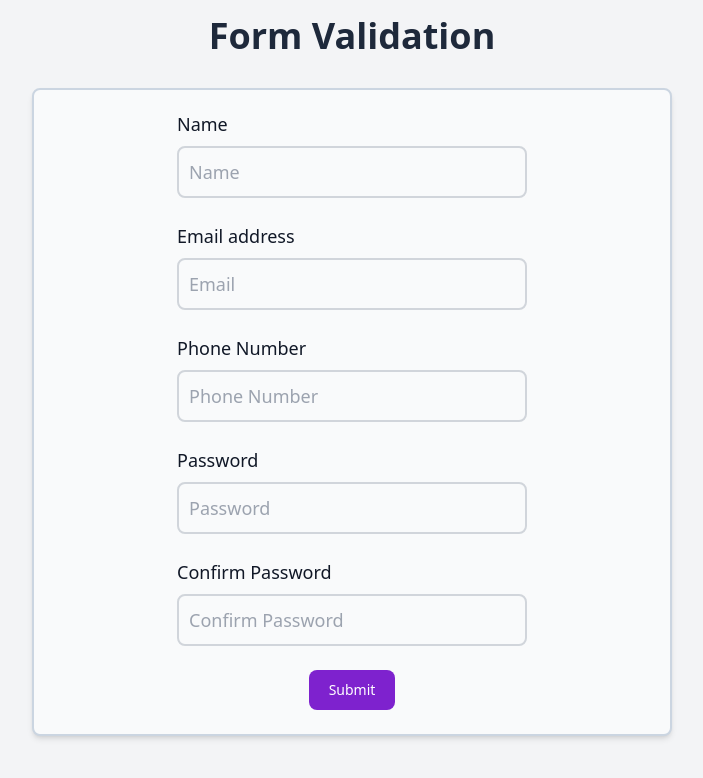
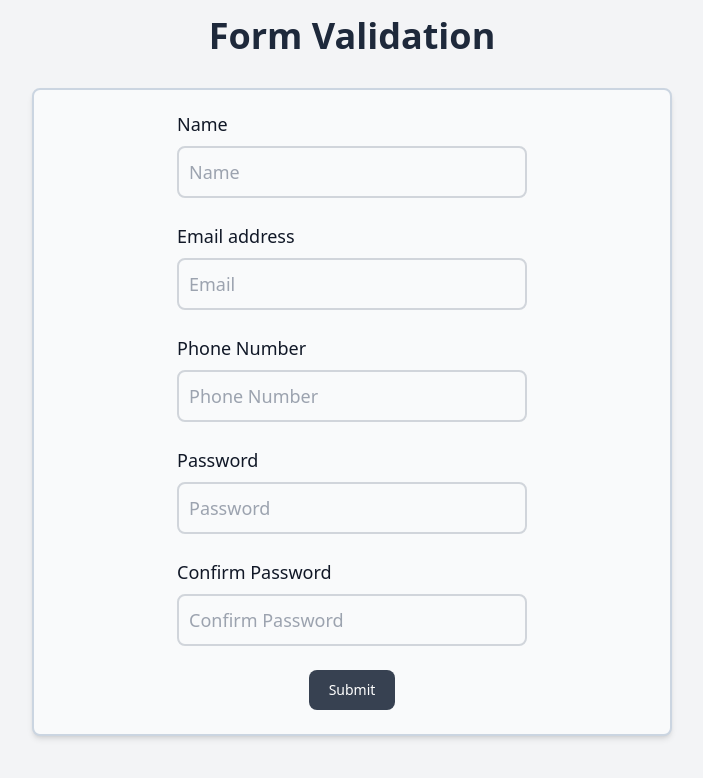
Before and after one commit to amirk1998/Form-Validation-Formik, a React (Vite) app: page / in a window 1280 px wide. Shown: the top 778 px of the page, without its empty margins (288-991 px from the left). Built offline with nearby package versions, Linux system fonts and the light colour scheme.

Commit message:
Validation on Mount has been added

```diff
--- a/src/Components/SingUp/SingUpForm.jsx
+++ b/src/Components/SingUp/SingUpForm.jsx
@@ -32,6 +32,7 @@ const validationSchema = Yup.object({
 });
 
 const SignUpForm = () => {
+  //
   const onSubmit = (values) => {
     console.log(values);
   };
@@ -41,9 +42,8 @@ const SignUpForm = () => {
     initialValues,
     onSubmit,
     validationSchema,
+    validateOnMount: true,
   });
-
-  // console.log(formik.values);
 
   return (
     <div className='h-screen w-1/2'>
@@ -171,7 +171,12 @@ const SignUpForm = () => {
 
         <button
           type='submit'
-          className='focus:outline-none text-white bg-purple-700 hover:bg-purple-800 focus:ring-4 focus:ring-purple-300 font-medium rounded-lg text-sm px-5 py-2.5 mb-2 '
+          disabled={!formik.isValid}
+          className={
+            formik.isValid
+              ? 'focus:outline-none text-white bg-purple-700 hover:bg-purple-800 focus:ring-4 focus:ring-purple-300 font-medium rounded-lg text-sm px-5 py-2.5 mb-2 '
+              : 'focus:outline-none text-white bg-gray-700 font-medium rounded-lg text-sm px-5 py-2.5 mb-2  cursor-not-allowed'
+          }
         >
           Submit
         </button>
```
